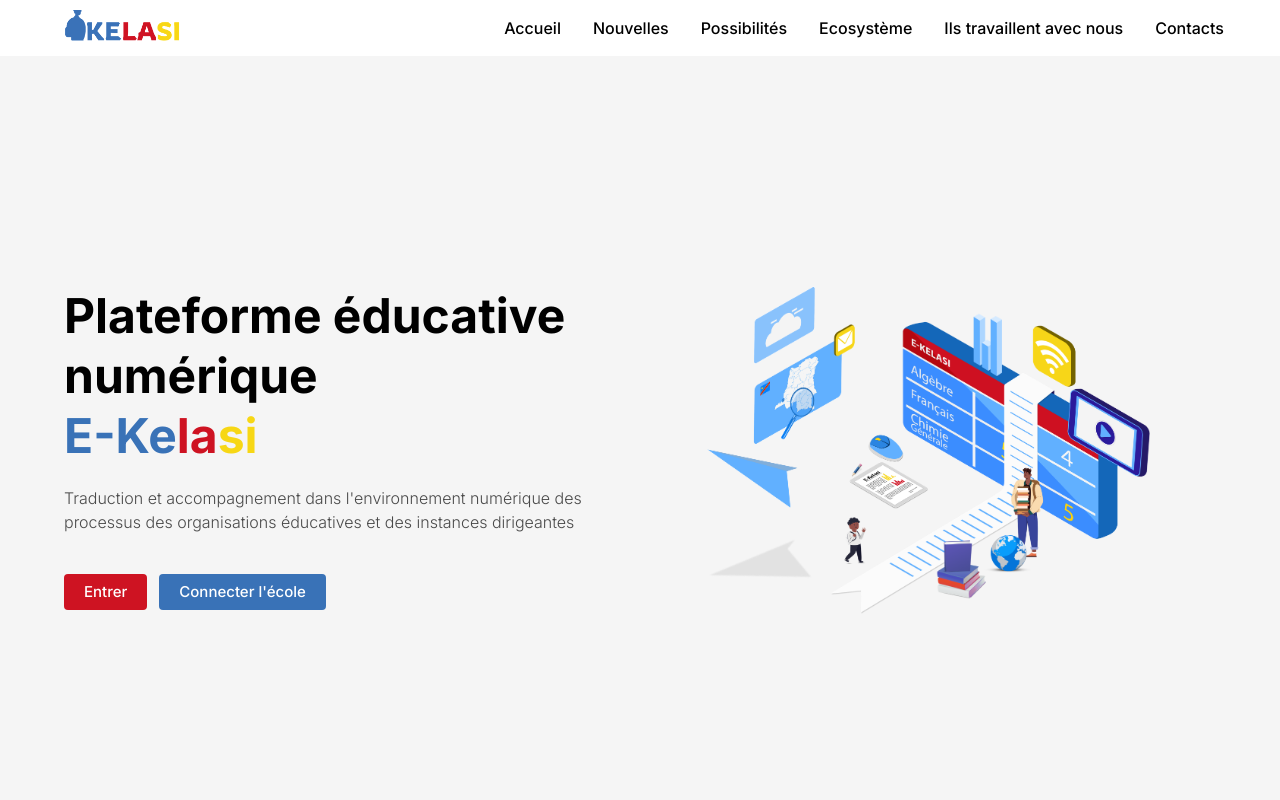
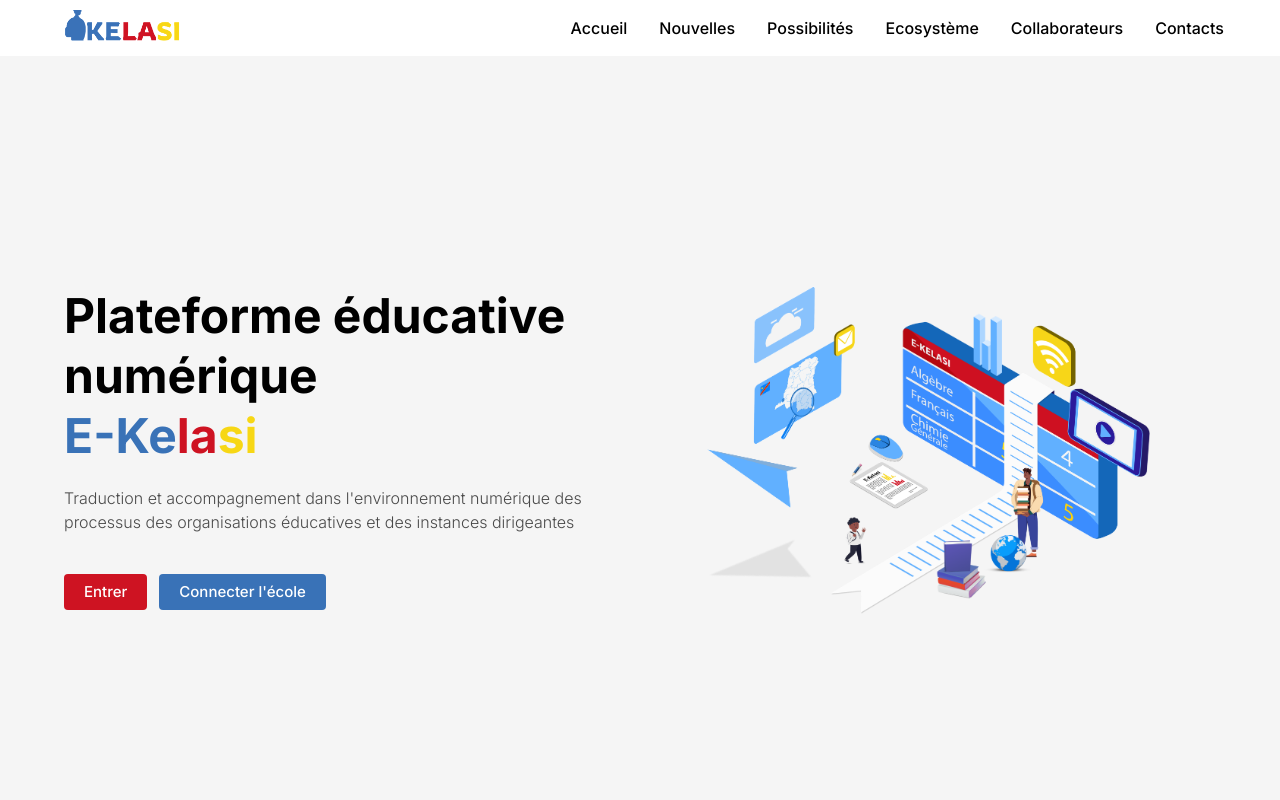
Before and after one commit to GroupeBH/ekelasi, a Next.js app: page / in a window 1280 px wide. Shown: the top 800 px of the page. Built offline with nearby package versions, Linux system fonts and the light colour scheme.

Commit message:
add home link in headerAdmin

```diff
--- a/src/app/components/Nav.js
+++ b/src/app/components/Nav.js
@@ -9,7 +9,7 @@
     {name: "Nouvelles", link: "news"},
     {name: "Possibilités", link: "features"},
     {name: "Ecosystème", link: "eco"},
-    {name: "Ils travaillent avec nous", link: "partner"},
+    {name: "Collaborateurs", link: "partner"},
     {name: "Contacts", link: "contact"},
 ]
 export default function Nav({scrolltoHash}){
--- a/src/app/components/header/HeaderAdmin.jsx
+++ b/src/app/components/header/HeaderAdmin.jsx
@@ -14,7 +14,10 @@
               />
           </Link>
         </div>
-        <div className='flex gap-3'>
+        <div className='flex gap-7'>
+        <Link href={"/"}>
+              <div className='pt-1 cursor-pointer font-medium text-[16px] hover:text-[#3b71b9]'>Accueil</div>
+          </Link>
           <Link href={"/news"}>
               <div className='pt-1 cursor-pointer font-medium text-[16px] hover:text-[#3b71b9]'>Nouvelles</div>
           </Link>
--- a/src/app/components/news/Detail.js
+++ b/src/app/components/news/Detail.js
@@ -2,13 +2,13 @@
 
 import React, { useEffect, useState } from 'react'
 import HeaderAdmin from '../header/HeaderAdmin'
-import Header from '../Header'
 import Image from 'next/image'
 import { useParams } from 'next/navigation'
 import axios from "axios"
 import { Footer } from 'flowbite-react'
 import Moment from 'react-moment';
 import 'moment-timezone';
+import Nav from '../Nav'
 
 function Detail() {
 
@@ -31,7 +31,7 @@
     <div className='py-[100px] bg-[#eeeff3]'>
         <div className='bg-white mx-[20px] p-[20px] md:mx-16 md:p-16'>
             <div>
-                { currentAdmin ? <HeaderAdmin /> : <Header /> }
+                { currentAdmin ? <HeaderAdmin /> : <Nav /> }
             </div>
             <div className=''>
                 <div> <Image src={news?.image} width={50} height={50} alt='' className='w-[100%] h-[300px] md:w-[400px] md:h-[400px] object-center object-cover' /> </div>
```
